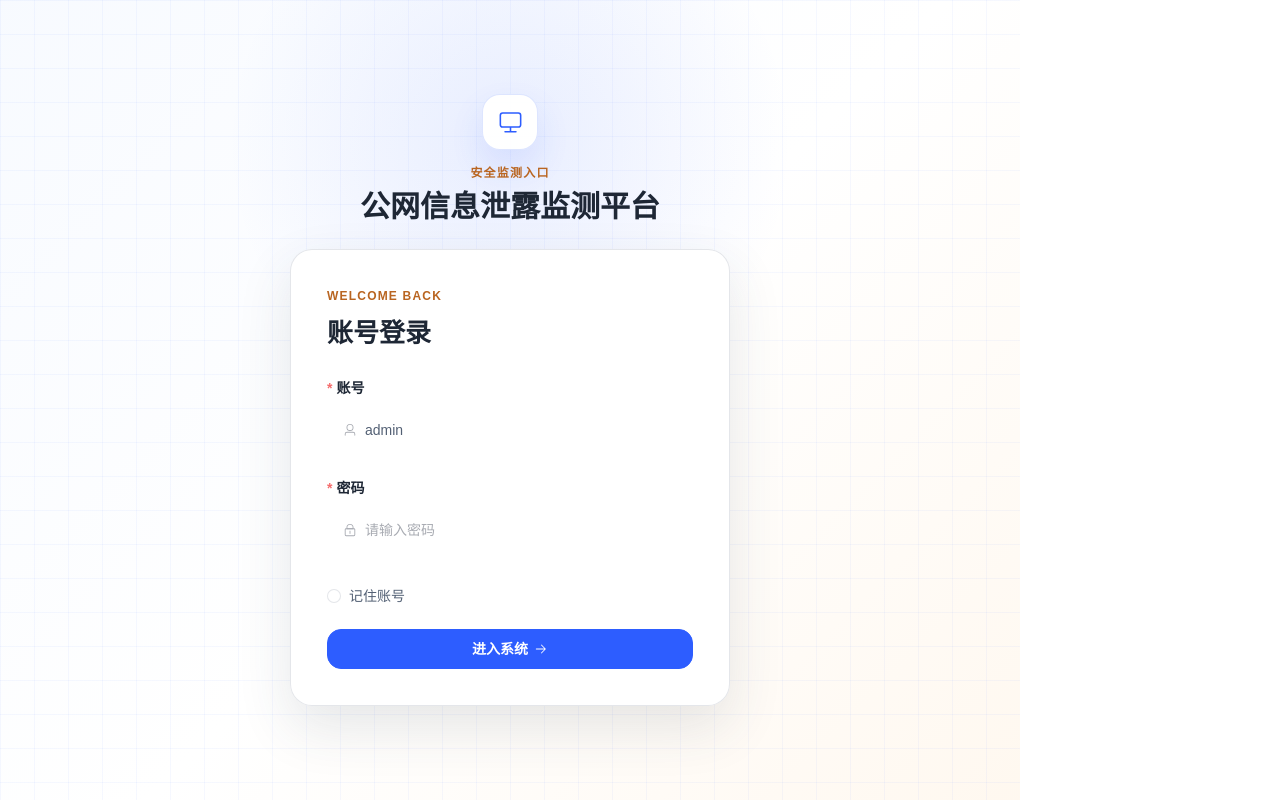
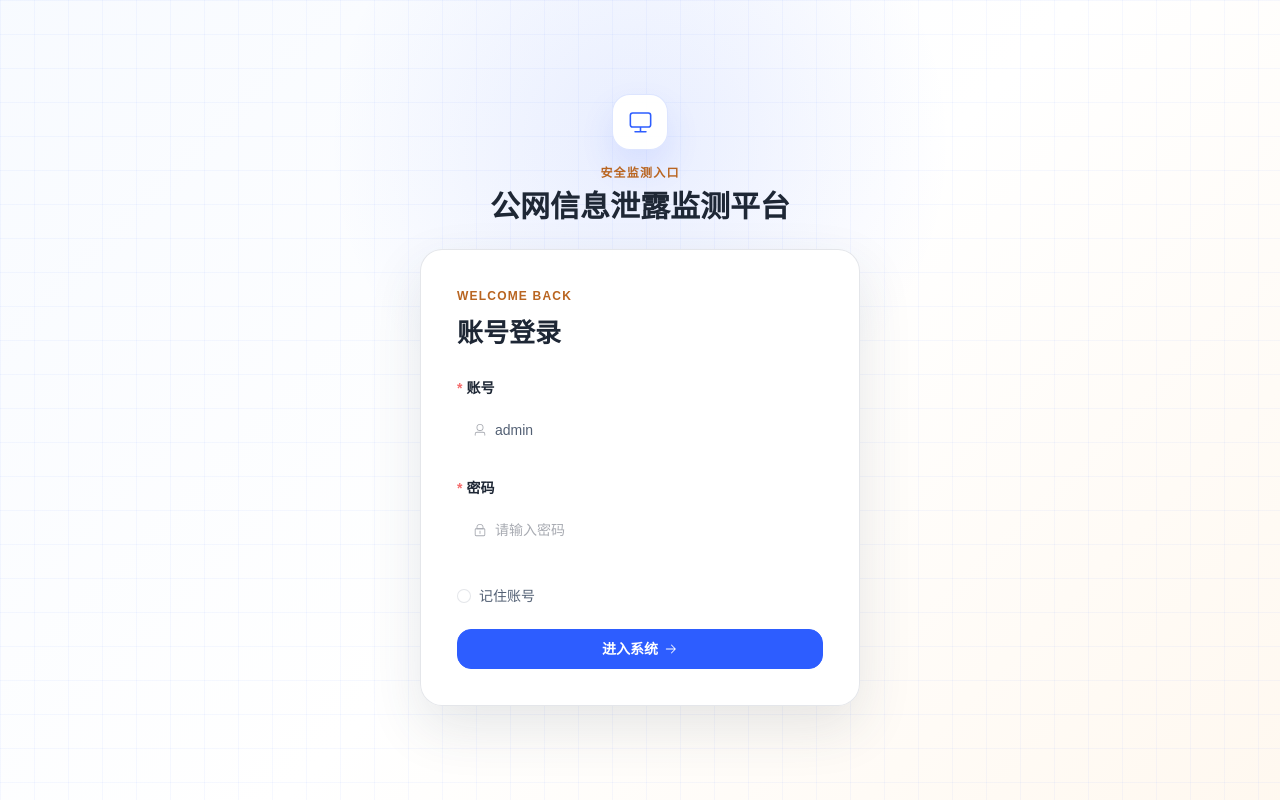
Before and after one commit to CierraRunnis/Dark-Web-Threat-Intelligence-System, a Vue app in the folder threat-intelligence-dashboard/: page /login in a window 1280 px wide. Built offline with nearby package versions, Linux system fonts and the light colour scheme; no server answers.

Commit message:
Center blank layout login page

```diff
--- a/threat-intelligence-dashboard/src/App.vue
+++ b/threat-intelligence-dashboard/src/App.vue
@@ -64,6 +64,8 @@ const isBlankLayout = computed(() => route.meta.layout === 'blank')
 
 .main-content--blank {
   min-height: 100vh;
+  width: 100%;
+  max-width: 100vw;
   margin-left: 0;
 }
 
@@ -73,6 +75,7 @@ const isBlankLayout = computed(() => route.meta.layout === 'blank')
 }
 
 .app-container.sidebar-collapsed .main-content--blank {
+  max-width: 100vw;
   margin-left: 0;
 }
 
@@ -91,6 +94,7 @@ const isBlankLayout = computed(() => route.meta.layout === 'blank')
 
 .page-content.page-content--blank {
   min-height: 100vh;
+  width: 100%;
   padding: 0;
   overflow: hidden;
 }
--- a/threat-intelligence-dashboard/src/views/Login.vue
+++ b/threat-intelligence-dashboard/src/views/Login.vue
@@ -129,6 +129,7 @@ async function submitLogin() {
 .login-page {
   display: grid;
   place-items: center;
+  width: 100%;
   min-height: 100vh;
   padding: 32px 18px;
   background:
```
